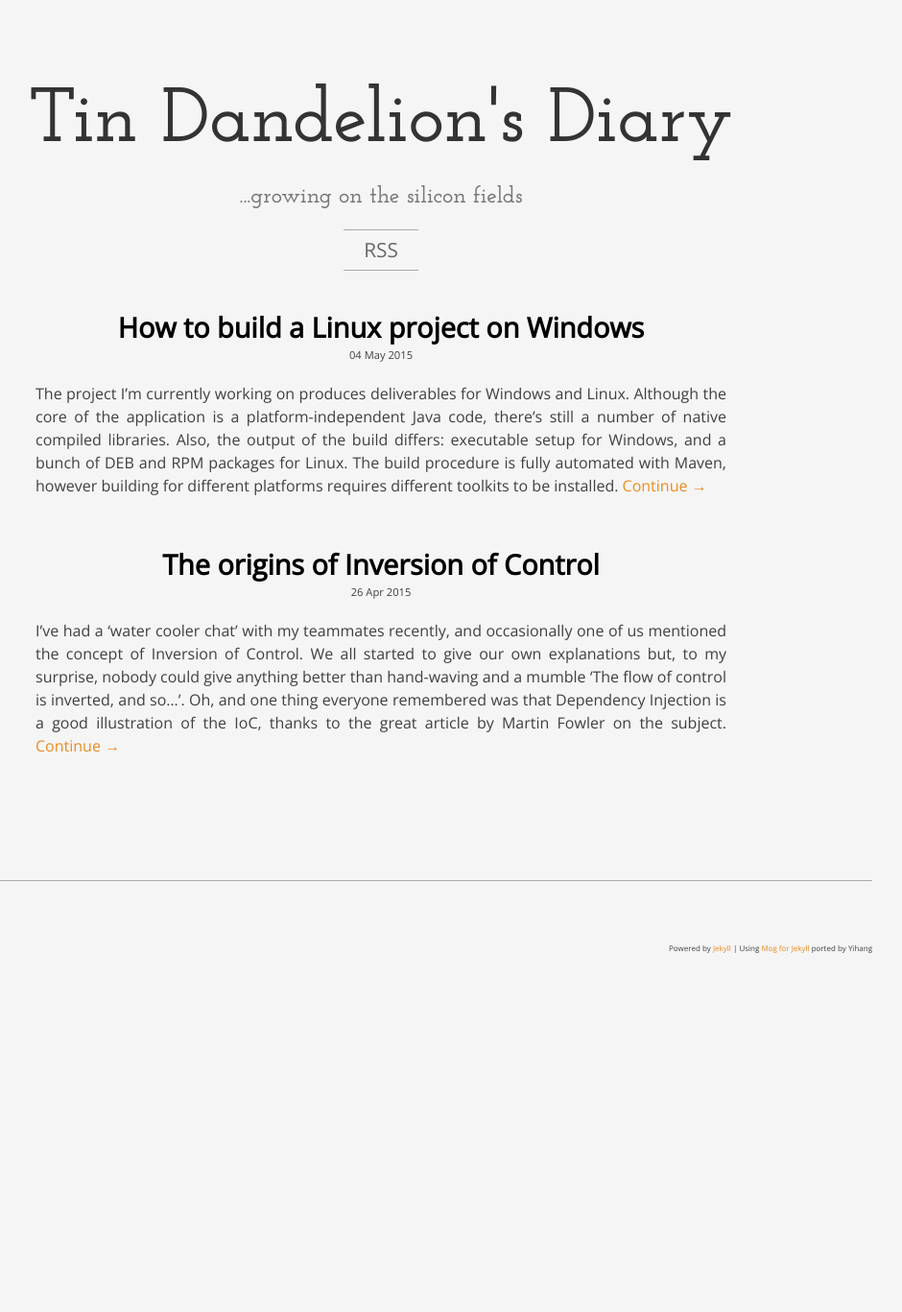
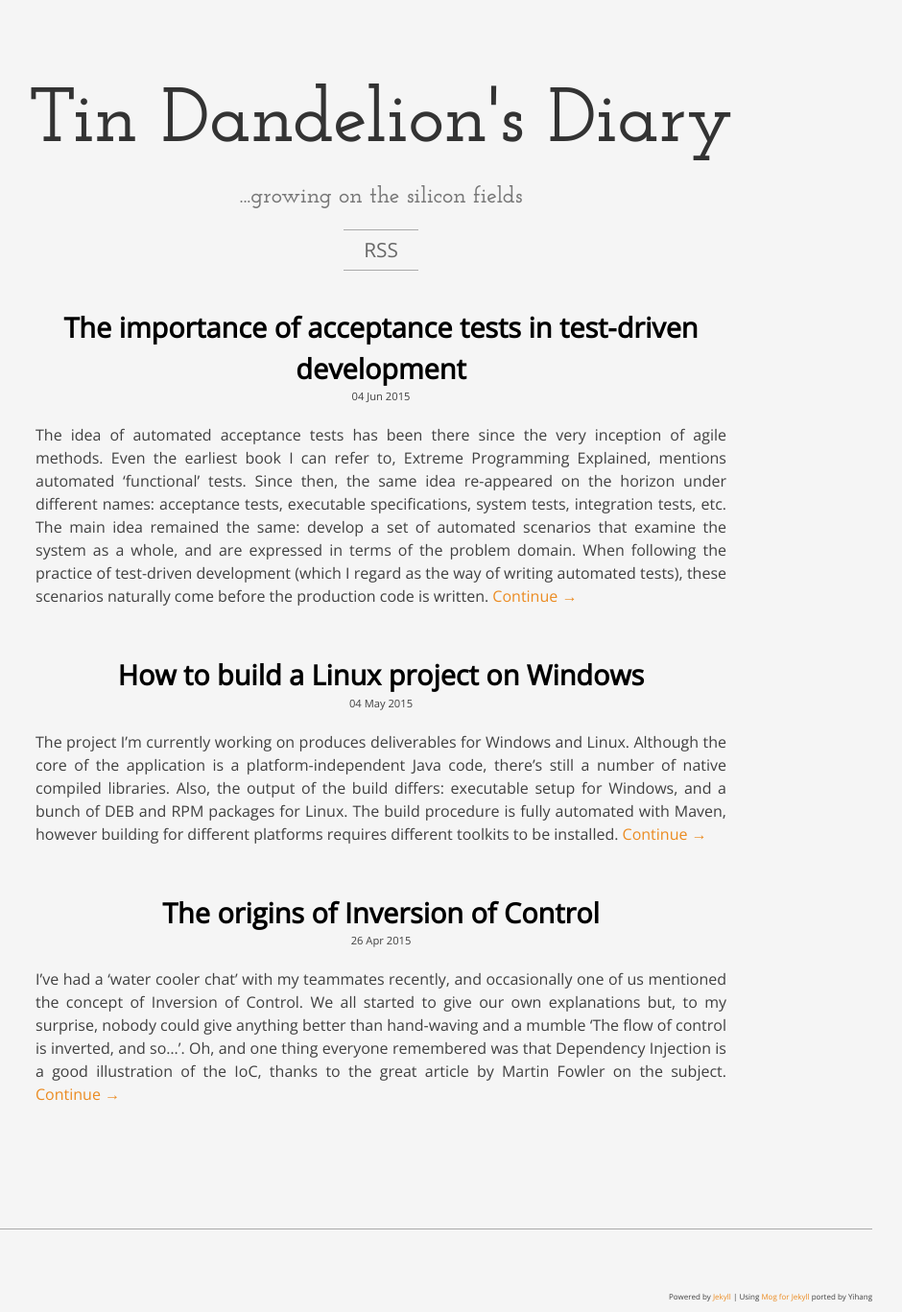
Before and after one commit to tindandelion/tindandelion.github.io, a Jekyll site: the page built from index.html, in a window 1280 px wide. Shown: the whole page at 96% size, without its empty margins (243-1183 px from the left). Built offline with Jekyll 4.4.1, drawn with Linux system fonts in a browser that asks for light colours; before the commit the page ends 1004 px from its top, so only the background shows below that; some of the changed lines change nothing that is shown.

Commit message:
Published 'The importance of ATDD'

```diff
--- a/_drafts/end-to-end-testing.md
+++ b/_posts/2015-06-04-the-importance-of-atdd.md
@@ -28,19 +28,20 @@ book by Nat Pryce and Steve Freeman,
 because a big deal of it is dedicated to an example of using TDD for developing
 a real-world application with user interface and network communications. Their
 example finally showed to me where acceptance tests belong to in a system of TDD
-and how they help to drive the application development on a higher level.
+and how they help drive the application development on a higher level.
 
 Since then, I've been applying this practice wherever it was possible. I noticed
-that following it changed the way I approached development problems in several
-ways. By this post, I'd like to open a series that describes what benefits
-developers get when systematically applying the practice of acceptance test
-driven development in their process.
+that following it changed the way I approached problems in a number of ways. By
+this post, I'd like to open a conversation about the benefits developers get
+when systematically applying the practice of acceptance test driven development
+in their process, and the techniques how to do it systematically.
 
 # The properties of good acceptance tests
 
 The term *acceptance test* have attracted different meanings for different
-people, so I feel I need to clarify what I mean by 'acceptance test'. Here are
-two properties of such kind of tests that make them stand out:
+people, so I feel I need to clarify what I mean by 'acceptance test', inspired
+by the GOOS book. Here are two properties of such kind of tests that play a
+crucial role:
 
 - they treat the system under test as a black box, performing the manipulations
 from the outside the system's world;
@@ -58,19 +59,19 @@ When you're used to writing unit tests only, it feels like sometimes you're a
 victim of a 'catch-22'-type trap. Indeed, the rules of TDD prescribe that tests
 must be the source of our design desicions. However, in order to start writing
 unit tests, I already need to have some design in place, because decomposing the
-system into unit is a part of the design process. And here's the trap: I want
+system into modules is a part of the design process. And here's the trap: I want
 tests to drive my design, but I need to have some design to start writing
 tests. Chicken or egg? To me, this was a problem that prevented me from
 accepting TDD as a primary design technique.
 
-Writing acceptance tests helps solve this dilemma gracefully. On one hand, they
-treat the system under development as a black box, which lets you move on
-without reasoning about the internal system structure. On the other hand, you
-use the application's problem domain as a source of information and a driver for
-writing tests. Both these properties help you start working on the problem, yet
-defer your design decisions until the moment you have a piece of code that
-demands it. No more 'whiteboard programming' to pick the design out of the thin
-air is required.
+Writing acceptance tests helps solve this dilemma naturally. On one hand, they
+treat the system under development as a black box, letting you move on without
+reasoning about the internal system structure. On the other hand, you use the
+application's problem domain as a source of information and a driver for writing
+tests. Both these properties help you start working on the problem, yet defer
+design decisions until the moment you have a piece of code that demands it. No
+more 'whiteboard programming' to pick the design out of the thin air is
+required.
 
 # Design outside-in
 
@@ -109,14 +110,15 @@ Discovering application boundaries is an important design activity because it
 helps me build a layer around the application that would isolate the core
 functionality (which we usually have control of) from the outside world (which
 tends to change independently of my will). In that regard, acceptance tests
-help me drive it and also serve as a measure of quality of this isolation.
+help me drive the isolation and also serve as a measure of quality of it.
 
-# It's not that hard
+# It is not that hard
 
-For me, the major blocker that stopped me from writing acceptance tests was the
-percieved complexity of this task. Indeed, when you look at the you've built,
-real or imaginary, it seems too difficult even to start: too many scondary
-technical problems must be solved before you begin getting anything in return.
+For me, the major blocker that had stopped me from writing acceptance tests was
+the percieved complexity of this task. Indeed, when you look at the application
+you've built, real or imaginary, it seems too difficult to even start: too many
+secondary technical problems must be solved before you begin to get anything
+meaningful in return.
 
 This, however, turns out to be a jigsaw paradox: when you look at the assembled
 jigsaw puzzle of thousand pieces, it feels an enormous amount of effort. When
@@ -126,17 +128,18 @@ solution.
 
 The same is true about acceptance tests. If you start from the beginning and
 follow some pretty simple techniques, this task turns out to be quite
-feasible. As your application grows, the complexity of the tests can increase,
+feasible. As your application grows, the complexity of the tests can build up,
 too. The good thing is that it increases in a manageable way and can be
 addressed with the same tools you use to manage the complexity of the production
 code.
 
 # To be continued
 
-The topic of acceptance testing (and test-driven development in general) is too
-big to be covered by one blog post, or even ten. By this article, I intend to
-start a conversation on this subject and continue to delve into following the
-feedback I receive.
+The subject of acceptance testing (and test-driven development in general) is
+too big to be covered by one blog post, or even ten. By this article, I intend
+to start a conversation about this topic and continue to delve into following
+the feedback I receive. [Stay tuned]({{ site.baseurl }}/feed.xml) if you're
+interested!
 
 [goos]: http://www.growing-object-oriented-software.com
 [xp-explained]: http://www.amazon.com/Extreme-Programming-Explained-Embrace-Edition/dp/0321278658/ref=dp_ob_title_bk
```
